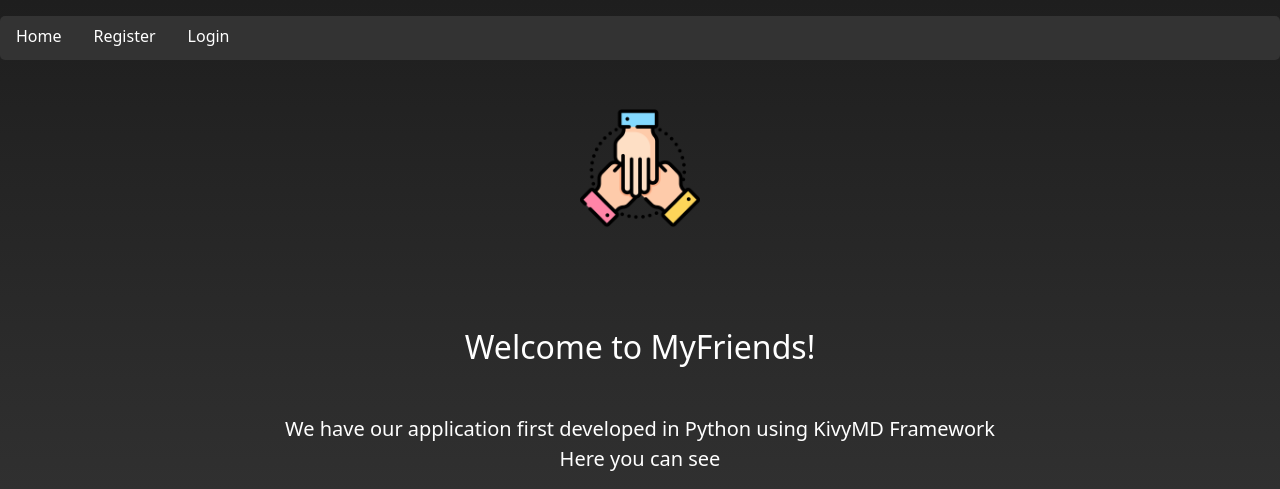
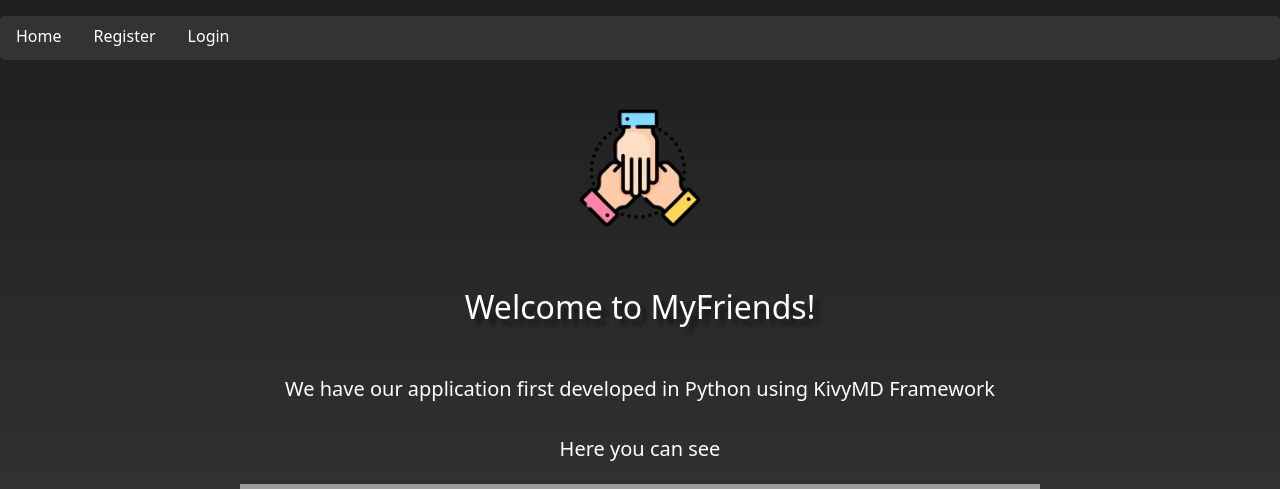
Before and after one commit to SilviuPe/MyFriends-django-version, a Django app: page / in a window 1280 px wide. Shown: the top 489 px of the page. Run offline with Django 4.2, Linux system fonts and the light colour scheme; some libraries are stand-ins or nearby versions; grey boxes are pictures that could not be loaded.

Commit message:
Updating small details on page design.

```diff
--- a/chat/templates/chat/change_email.html
+++ b/chat/templates/chat/change_email.html
@@ -13,9 +13,9 @@ input {
     background-color: gray;
     border: solid 1px white;
     border-spacing: 10px;
-    border-radius: 5%;
     color:white;
     height: 23px;
+    border-radius: 5px;
 }
 .success_message {
     color:  rgb(73, 133, 73);
--- a/chat/templates/chat/change_password.html
+++ b/chat/templates/chat/change_password.html
@@ -13,9 +13,9 @@ input {
     background-color: gray;
     border: solid 1px white;
     border-spacing: 10px;
-    border-radius: 5%;
     color:white;
     height: 23px;
+    border-radius: 5px;
 }
 .success_message {
     color:  rgb(73, 133, 73);
--- a/chat/templates/chat/dashboard.html
+++ b/chat/templates/chat/dashboard.html
@@ -23,7 +23,7 @@
     .title h2 {
         color : rgb(255, 255, 255);
         text-align: center;
-        -webkit-text-stroke: 1px rgb(73, 255, 136);
+        text-shadow: 6px 6px 4px rgba(0, 0, 0, 0.5);
     }
     .updates .image img{
         width: 100%;
--- a/chat/templates/profile/profile.html
+++ b/chat/templates/profile/profile.html
@@ -26,12 +26,14 @@
     background-color: gray;
     border: 0px;
     color: white;
+    border-radius: 5px;
 }
 .password_button, .email_button {
     background-color: gray;
     color: white;
     opacity: 40%;
     border: 0px;
+    border-radius: 5px;
 }
 .password_button:hover, .email_button:hover {
     opacity: 70%;
--- a/main/templates/main/index.html
+++ b/main/templates/main/index.html
@@ -3,12 +3,18 @@
 {% block content_page %}
     <style>
         .description {
-            margin-top: 100px;
+            margin-top: 60px;
             color: white;
+        }
+        .description h2 {
+            text-shadow: 6px 6px 4px rgba(0, 0, 0, 0.5);
         }
         .descriptive_words {
             font-size: 20px;
             color: white;
+        }
+        .descriptive_words span {
+            font-weight: 500;
         }
         .video_presentation {
             width: 800px;
@@ -20,11 +26,11 @@
             Welcome to MyFriends!<br>
         </h2>
         <p class = "descriptive_words">
-            We have our application first developed in Python using KivyMD Framework <br>
-            Here you can see
+            We have our application first developed in Python using KivyMD Framework <br> <br>
+            <span>Here you can see</span>
         </p>
     </div>
-    <div class = "container d-flex justify-content-center mt-5">
+    <div class = "container d-flex justify-content-center mt-1">
      <iframe class = "video_presentation"
             src = "https://www.youtube.com/embed/YWB0vSIvgrg" frameborder="0"
             allow="accelerometer; autoplay; clipboard-write; encrypted-media; gyroscope; picture-in-picture"
--- a/register/templates/login/login.html
+++ b/register/templates/login/login.html
@@ -13,7 +13,7 @@
         background-color: gray;
         border: solid 1px white;
         border-spacing: 10px;
-        border-radius: 5%;
+        border-radius: 5px;
         color:white;
     }
     p {
@@ -30,8 +30,8 @@
         font-size: 18px;
     }
 </style>
-<div class = "container login_form mt-5">
-    <div class = "container d-flex justify-content-center mt-5">
+<div class = "container login_form">
+    <div class = "container d-flex justify-content-center">
         <div class = "container d-flex flex-column text-center">
             <p class = "registration_message_success">
                 {% if registration %}
--- a/register/templates/register/register.html
+++ b/register/templates/register/register.html
@@ -10,7 +10,7 @@
         background-color: gray;
         border: solid 1px white;
         border-spacing: 10px;
-        border-radius: 5%;
+        border-radius: 5px;
         color:white;
     }
     input:focus {
```
